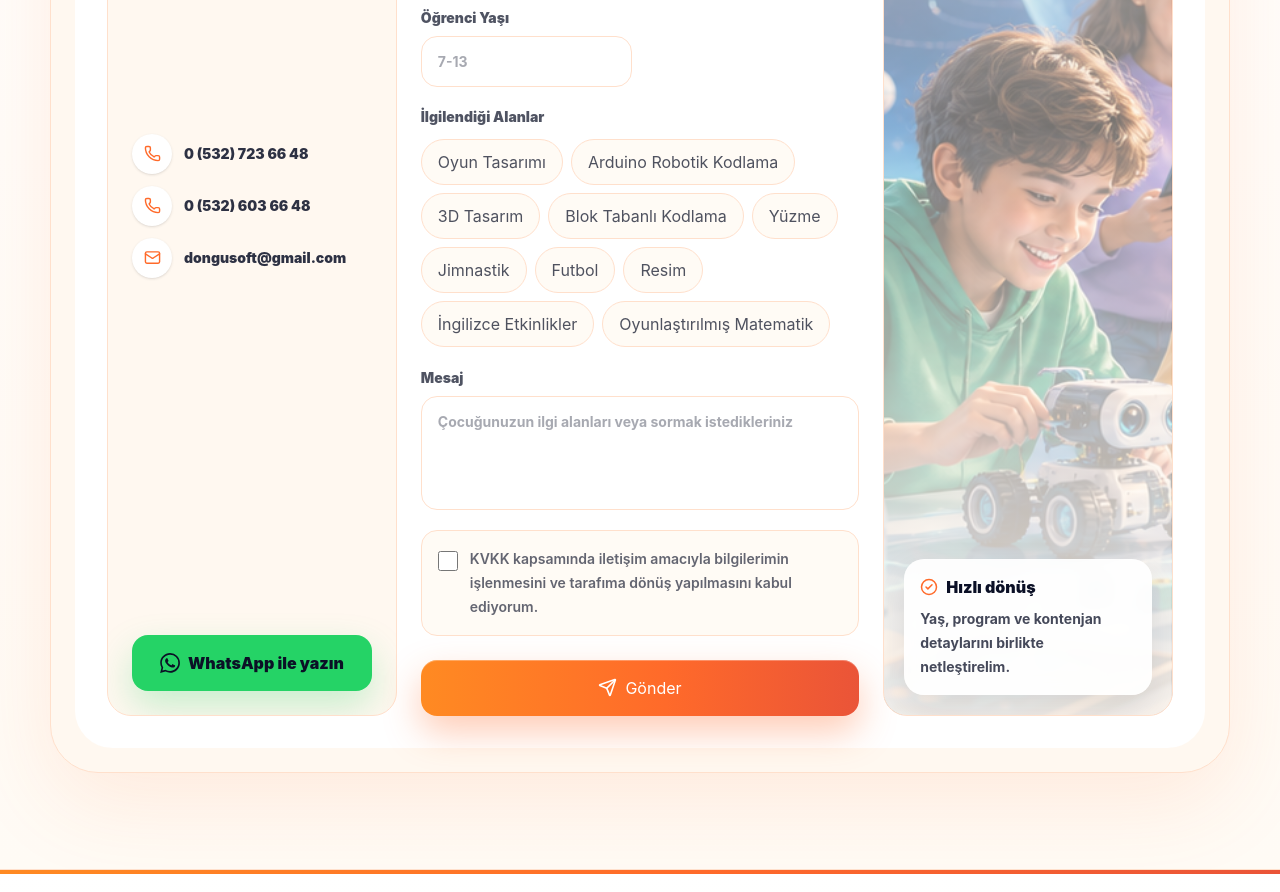
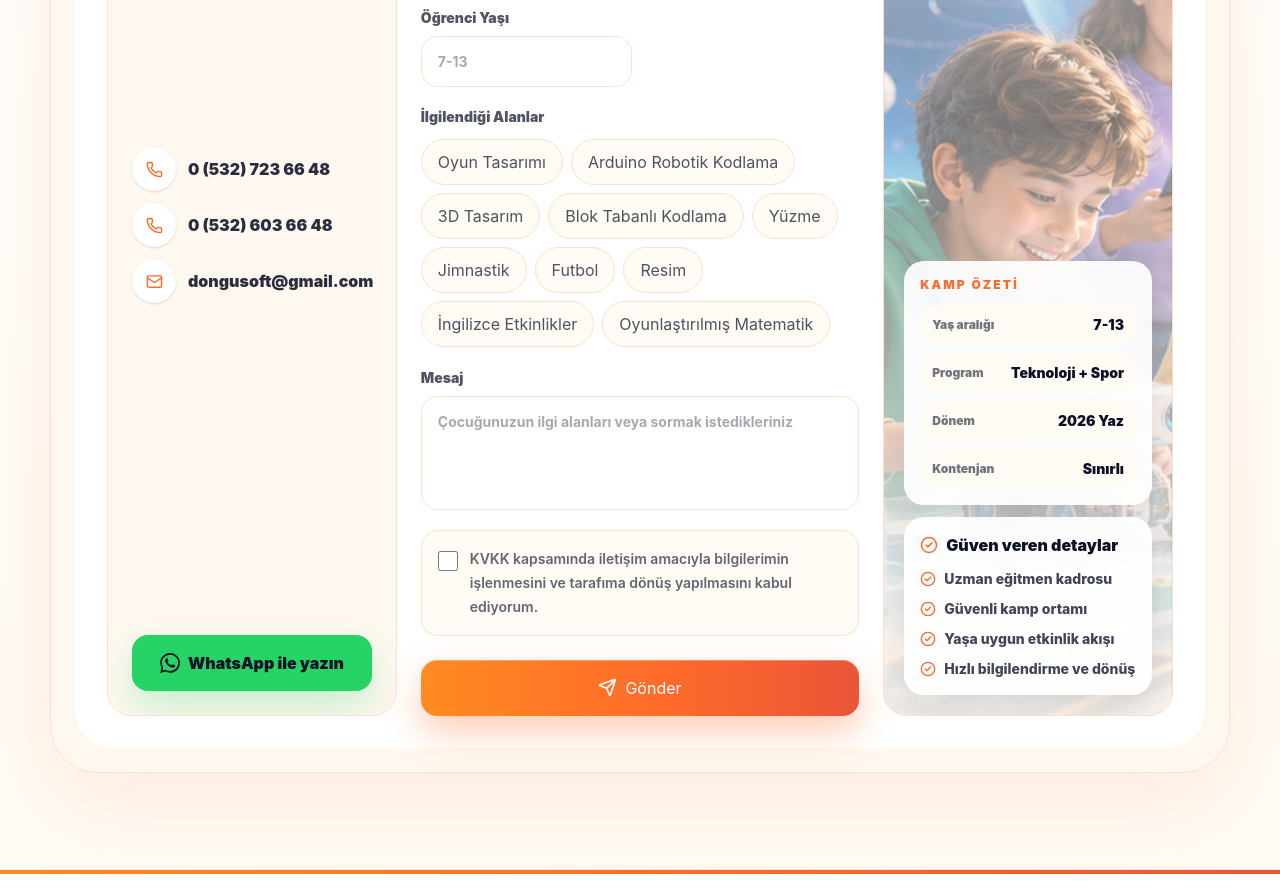
Before and after one commit to donguoriontanitim/oriontanitim, a React (Vite) app: page / in a window 1280 px wide. Shown: the part 6460-7352 px from the top of the page. Built offline with nearby package versions, Linux system fonts and the light colour scheme; no server answers.

Commit message:
Add contact trust details

```diff
--- a/src/components/ContactSection.jsx
+++ b/src/components/ContactSection.jsx
@@ -25,6 +25,20 @@ const fallbackContactContent = {
   quickDescription:
     'Formu beklemeden sorularınızı iletebilir, kamp detayları için hızlı dönüş alabilirsiniz.',
 }
+
+const contactSummaryItems = [
+  { label: 'Yaş aralığı', value: '7-13' },
+  { label: 'Program', value: 'Teknoloji + Spor' },
+  { label: 'Dönem', value: '2026 Yaz' },
+  { label: 'Kontenjan', value: 'Sınırlı' },
+]
+
+const trustItems = [
+  'Uzman eğitmen kadrosu',
+  'Güvenli kamp ortamı',
+  'Yaşa uygun etkinlik akışı',
+  'Hızlı bilgilendirme ve dönüş',
+]
 
 function ContactSection({ programs, contactInfo, contactImage, contactQuickImage, contactSideImage, content }) {
   const [form, setForm] = useState(initialForm)
@@ -157,30 +171,30 @@ function ContactSection({ programs, contactInfo, contactImage, contactQuickImage
               style={quickPanelBackgroundStyle}
             >
               <div>
-                <p className="text-xs font-black uppercase tracking-[0.2em] text-[#FF6A2A]">Hızlı İletişim</p>
-                <h3 className="mt-3 text-2xl font-black leading-tight text-[#0B1026] sm:text-[1.7rem]">
+                <p className="text-xs font-black uppercase tracking-[0.22em] text-[#FF6A2A]">Hızlı İletişim</p>
+                <h3 className="mt-3 text-[1.7rem] font-black leading-[1.05] text-[#0B1026] sm:text-3xl">
                   {contactContent.quickTitle}
                 </h3>
-                <p className="mt-3 text-sm font-bold leading-6 text-[#0B1026]/78">
+                <p className="mt-4 text-base font-extrabold leading-7 text-[#0B1026]/80">
                   {contactContent.quickDescription}
                 </p>
               </div>
 
-              <div className="grid min-w-0 gap-3 text-sm font-black text-[#0B1026]/86">
+              <div className="grid min-w-0 gap-3 text-base font-black text-[#0B1026]/88">
                 <a className="flex items-center gap-3" href={`tel:${contactInfo.phone1.replace(/\D/g, '')}`}>
-                  <span className="grid size-10 shrink-0 place-items-center rounded-full bg-white text-[#FF6A2A] shadow-sm">
+                  <span className="grid size-11 shrink-0 place-items-center rounded-full bg-white text-[#FF6A2A] shadow-sm">
                     <Phone size={17} aria-hidden="true" />
                   </span>
                   <span className="min-w-0 break-words">{contactInfo.phone1}</span>
                 </a>
                 <a className="flex items-center gap-3" href={`tel:${contactInfo.phone2.replace(/\D/g, '')}`}>
-                  <span className="grid size-10 shrink-0 place-items-center rounded-full bg-white text-[#FF6A2A] shadow-sm">
+                  <span className="grid size-11 shrink-0 place-items-center rounded-full bg-white text-[#FF6A2A] shadow-sm">
                     <Phone size={17} aria-hidden="true" />
                   </span>
                   <span className="min-w-0 break-words">{contactInfo.phone2}</span>
                 </a>
                 <a className="flex items-center gap-3" href={`mailto:${contactInfo.mail}`}>
-                  <span className="grid size-10 shrink-0 place-items-center rounded-full bg-white text-[#FF6A2A] shadow-sm">
+                  <span className="grid size-11 shrink-0 place-items-center rounded-full bg-white text-[#FF6A2A] shadow-sm">
                     <Mail size={17} aria-hidden="true" />
                   </span>
                   <span className="min-w-0 break-words">{contactInfo.mail}</span>
@@ -339,14 +353,38 @@ function ContactSection({ programs, contactInfo, contactImage, contactQuickImage
                 </span>
               </div>
 
-              <div className="rounded-[1.25rem] bg-white/92 p-4 shadow-[0_14px_34px_rgba(11,16,38,0.1)] backdrop-blur">
-                <p className="flex items-center gap-2 text-base font-black text-[#0B1026]">
-                  <CheckCircle2 size={18} className="text-[#FF6A2A]" aria-hidden="true" />
-                  Hızlı dönüş
-                </p>
-                <p className="mt-2 text-sm font-bold leading-6 text-[#0B1026]/76">
-                  Yaş, program ve kontenjan detaylarını birlikte netleştirelim.
-                </p>
+              <div className="grid gap-3">
+                <div className="rounded-[1.25rem] bg-white/92 p-4 shadow-[0_14px_34px_rgba(11,16,38,0.1)] backdrop-blur">
+                  <p className="text-xs font-black uppercase tracking-[0.18em] text-[#FF6A2A]">
+                    Kamp Özeti
+                  </p>
+                  <dl className="mt-3 grid gap-2">
+                    {contactSummaryItems.map((item) => (
+                      <div
+                        key={item.label}
+                        className="flex items-center justify-between gap-3 rounded-2xl bg-[#FFFBF5]/92 px-3 py-2.5"
+                      >
+                        <dt className="text-xs font-black text-[#0B1026]/58">{item.label}</dt>
+                        <dd className="text-sm font-black text-[#0B1026]">{item.value}</dd>
+                      </div>
+                    ))}
+                  </dl>
+                </div>
+
+                <div className="rounded-[1.25rem] bg-white/92 p-4 shadow-[0_14px_34px_rgba(11,16,38,0.1)] backdrop-blur">
+                  <p className="flex items-center gap-2 text-base font-black text-[#0B1026]">
+                    <CheckCircle2 size={18} className="text-[#FF6A2A]" aria-hidden="true" />
+                    Güven veren detaylar
+                  </p>
+                  <ul className="mt-3 grid gap-2.5 text-sm font-extrabold leading-5 text-[#0B1026]/78">
+                    {trustItems.map((item) => (
+                      <li key={item} className="flex gap-2">
+                        <CheckCircle2 size={16} className="mt-0.5 shrink-0 text-[#FF6A2A]" aria-hidden="true" />
+                        <span>{item}</span>
+                      </li>
+                    ))}
+                  </ul>
+                </div>
               </div>
             </aside>
           </div>
```
